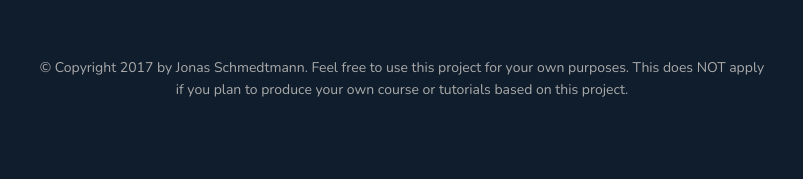
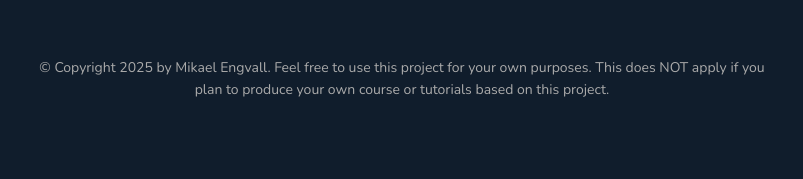
Before and after one commit to MikaelEngvall/Nexter, a website: page index.html in a window 1280 px wide. Shown: the part 3798-3977 px from the top of the page, 278-1081 px from the left. Drawn offline with nearby package versions, Linux system fonts and the light colour scheme.

Commit message:
update copyright year in footer

```diff
--- a/index.html
+++ b/index.html
@@ -348,7 +348,7 @@
                     <li class="nav__item"><a href="#" class="nav__link">Come work with us!</a></li>
             </ul>
             <p class="copyright">
-                &copy; Copyright 2017 by Jonas Schmedtmann. Feel free to use this project for your own purposes. This does NOT apply if you plan to produce your own course or tutorials based on this project.
+                &copy; Copyright 2025 by Mikael Engvall. Feel free to use this project for your own purposes. This does NOT apply if you plan to produce your own course or tutorials based on this project.
             </p>
         </footer>
     </body>
```
